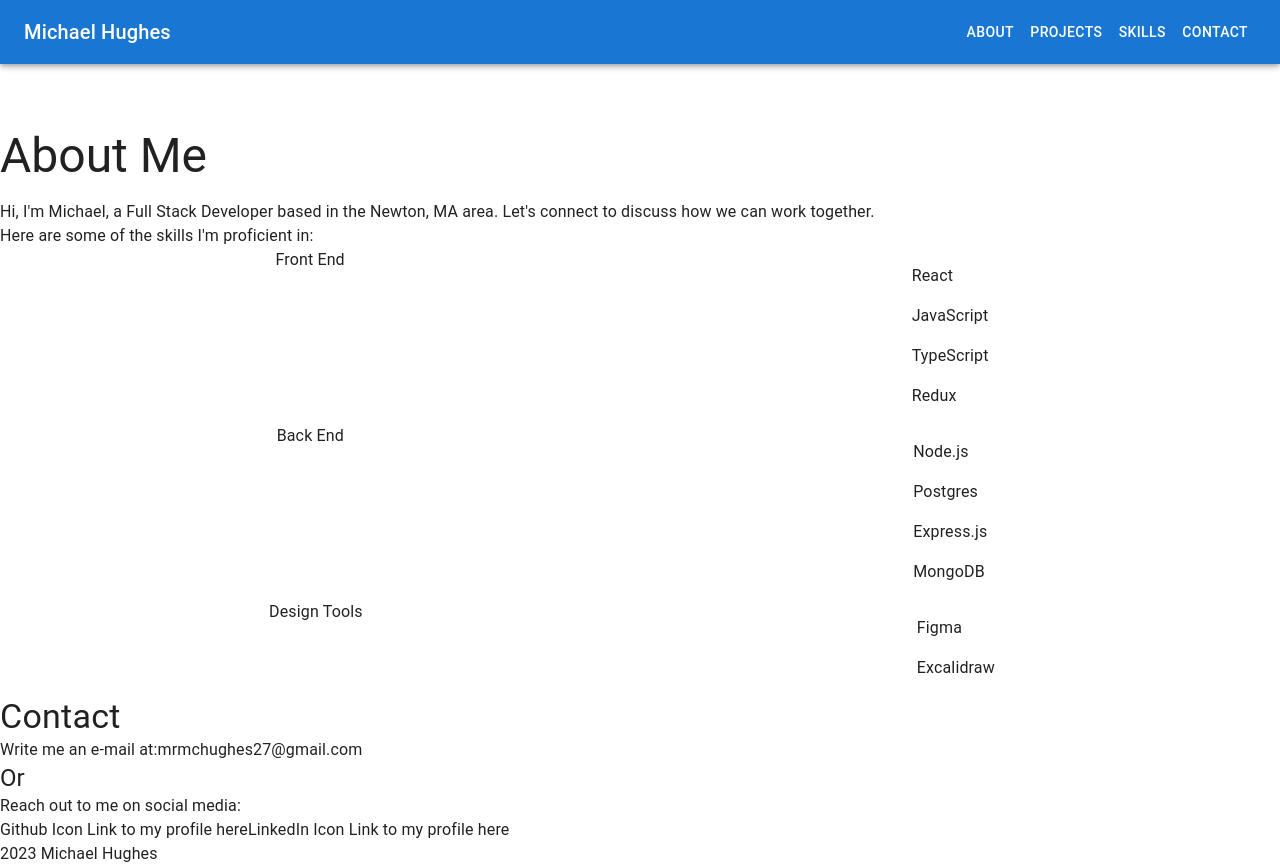
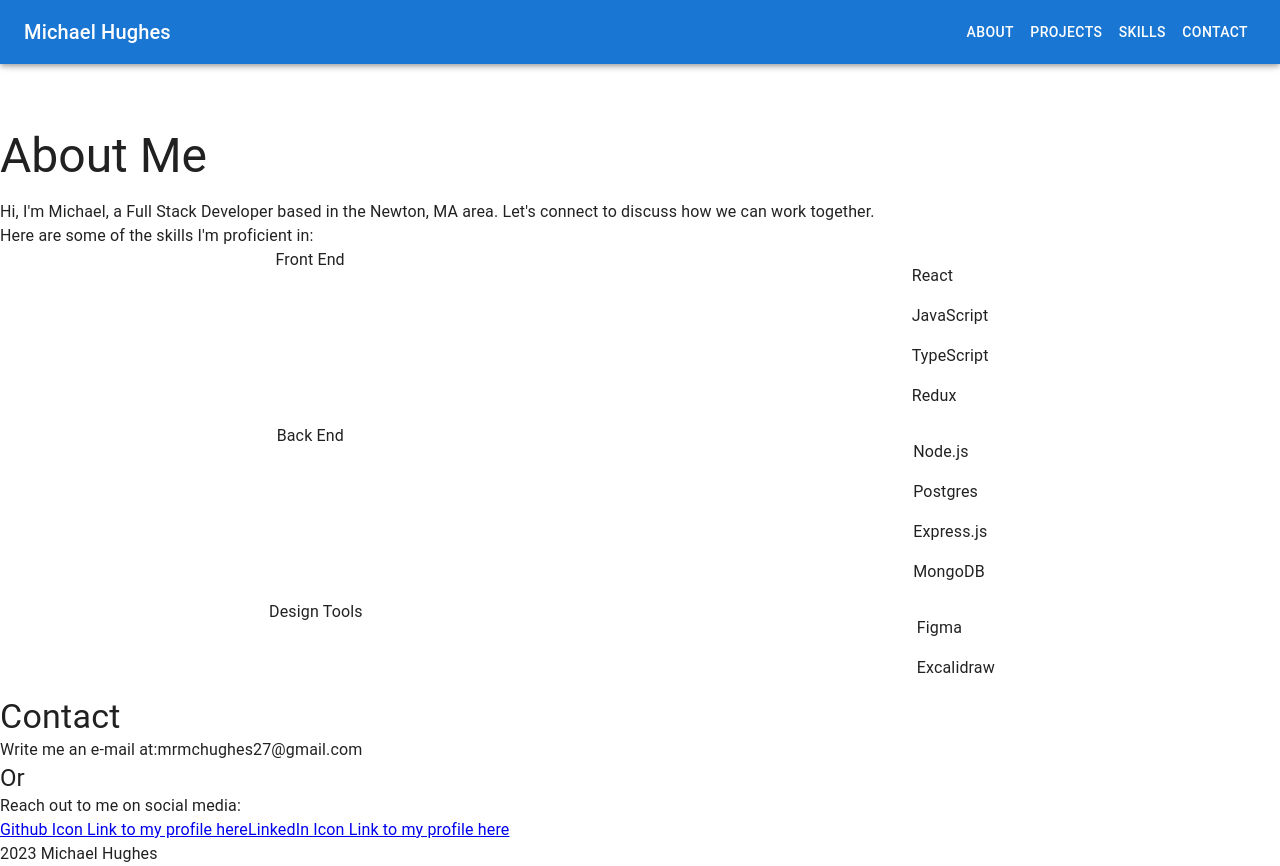
Before and after one commit to mrmchughes/Personal_Portfolio, a React (Create React App) app: page / in a window 1280 px wide. Built offline with nearby package versions, Linux system fonts and the light colour scheme.

Commit message:
cleaned up navbar component

```diff
--- a/src/components/Contact.js
+++ b/src/components/Contact.js
@@ -22,15 +22,10 @@
                     Reach out to me on social media:
                 </Typography>
                 <Box>
-                    <a>Github Icon Link to my profile here</a>
-                    <a>LinkedIn Icon Link to my profile here</a>
+                    <a href='https://github.com/mrmchughes'>Github Icon Link to my profile here</a>
+                    <a href='https://www.linkedin.com/in/mhughes27'>LinkedIn Icon Link to my profile here</a>
                 </Box>
             </Box>
-            {/* <Typography variant='p'>Reach me on social media </Typography>
-
-            <Typography variant='p'>Phone: 804-930-2399</Typography>
-            <Typography variant='p'>Email: mrmchughes27@gmail.com</Typography>
-            <Typography variant='p'>LinkedIn: https://www.linkedin.com/in/mhughes27</Typography> */}
         </Box>
     );
 }
```
